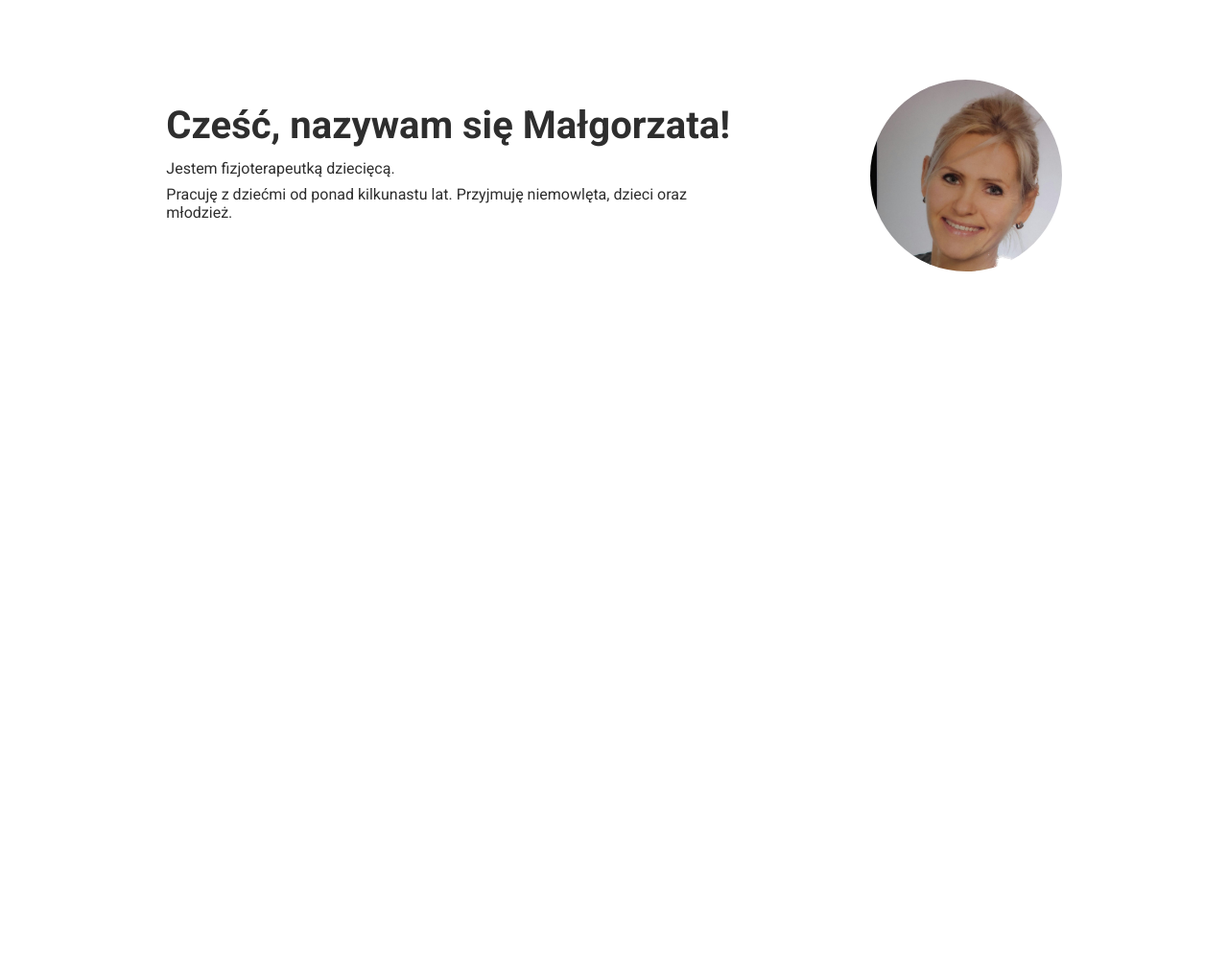
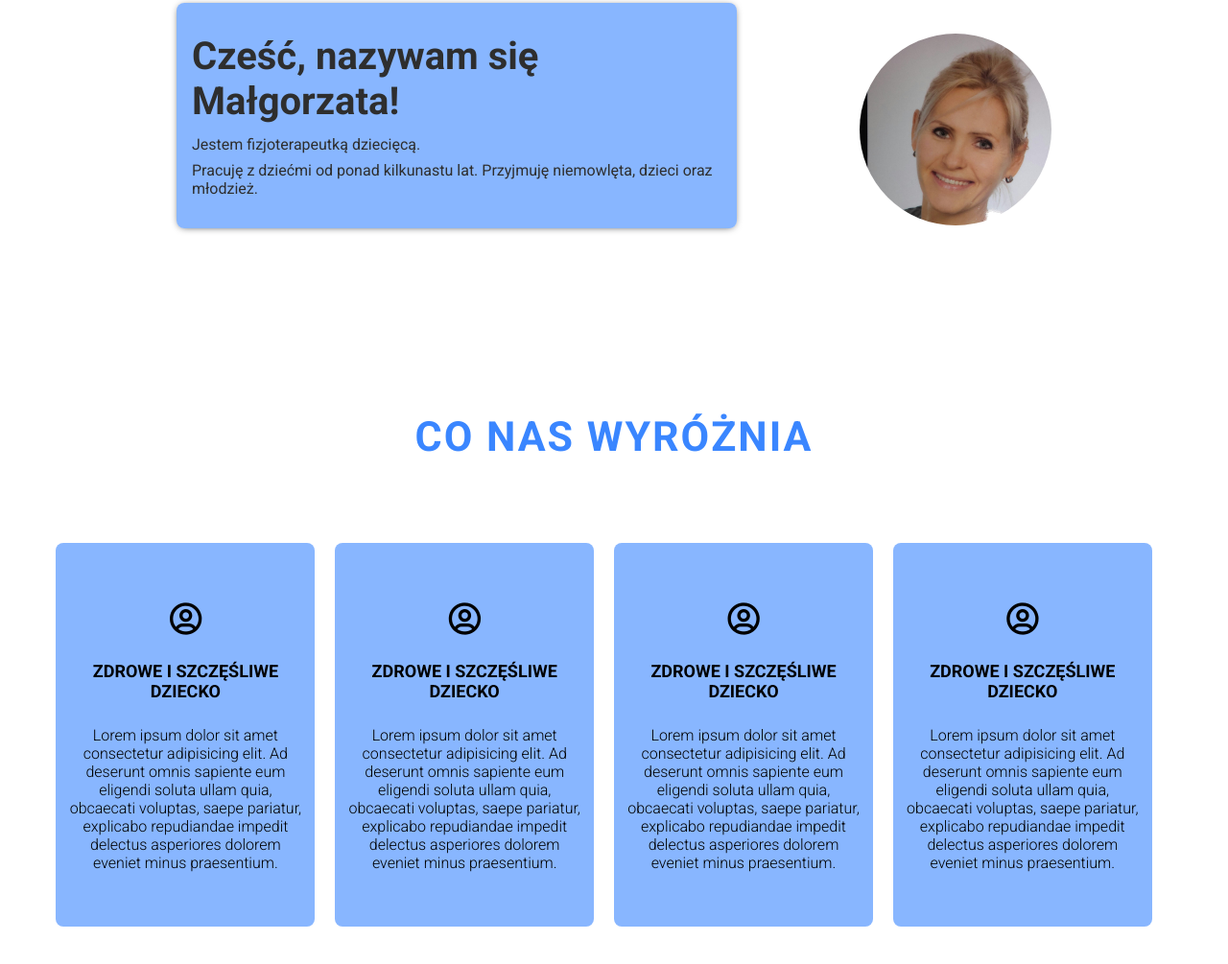
Before and after one commit to cieslinho/rehabilitacja, a plain HTML site: page index.html in a window 1280 px wide. Shown: the part 813-1818 px from the top of the page at 96% size. Before the commit the page ends 1260 px from the top, so only its background shows below. Drawn offline with nearby package versions, Linux system fonts and the light colour scheme.

Commit message:
added new section features

```diff
--- a/index.html
+++ b/index.html
@@ -8,6 +8,7 @@
     <title>Rehabilitacja dzieci i młodzieży Małgorzata Cieśla - Opole</title>
     <link rel="preconnect" href="https://fonts.googleapis.com">
     <link rel="preconnect" href="https://fonts.gstatic.com" crossorigin>
+    <link rel="stylesheet" href="https://cdn.jsdelivr.net/npm/@tabler/icons@latest/iconfont/tabler-icons.min.css">
     <link href="https://fonts.googleapis.com/css2?family=Roboto:wght@300;400;700&display=swap" rel="stylesheet">
     <link rel="stylesheet" href="css/main.css">
 </head>
@@ -44,14 +45,14 @@
         </div>
     </nav>
 
-    <header class="header section">
+    <header class="header">
         <h1 class="header__title">Rehabilitacja dzieci i młodzieży</h1>
         <h2 class="header__subtitle">Małgorzata Cieśla</h2>
         <a href="#aboutme" class="header__btn btn-special-animation">zobacz ofertę</a>
     </header>
 
     <main class="main">
-        <section id="aboutme" class="aboutme section-padding section white-section">
+        <section id="aboutme" class="aboutme section-padding">
             <div class="container">
                 <h2 class="section-title">o mnie</h2>
                 <div class="aboutme__box">
@@ -65,8 +66,45 @@
                         <img src="./img/me.jpg" alt="mgr Małgorzata Cieśla fizjoterapeutka" class="aboutme__img">
                     </div>
                 </div>
+            </div>
+        </section>
+        <section class="features section-padding">
+            <div class="container">
+                <h2 class="section-title">co nas wyróżnia</h2>
+                <div class="features__boxes">
+                    <div class="features__box">
+                        <i class="ti ti-user-circle features__box-icon"></i>
+                        <p class="features__box-title">zdrowe i szczęśliwe dziecko</p>
+                        <p class="features__box-description">Lorem ipsum dolor sit amet consectetur adipisicing elit. Ad
+                            deserunt omnis sapiente eum eligendi soluta ullam quia, obcaecati voluptas, saepe pariatur,
+                            explicabo repudiandae impedit delectus asperiores dolorem eveniet minus praesentium.</p>
+                    </div>
+                    <div class="features__box">
+                        <i class="ti ti-user-circle features__box-icon"></i>
+                        <p class="features__box-title">zdrowe i szczęśliwe dziecko</p>
+                        <p class="features__box-description">Lorem ipsum dolor sit amet consectetur adipisicing elit. Ad
+                            deserunt omnis sapiente eum eligendi soluta ullam quia, obcaecati voluptas, saepe pariatur,
+                            explicabo repudiandae impedit delectus asperiores dolorem eveniet minus praesentium.</p>
+                    </div>
+                    <div class="features__box">
+                        <i class="ti ti-user-circle features__box-icon"></i>
+                        <p class="features__box-title">zdrowe i szczęśliwe dziecko</p>
+                        <p class="features__box-description">Lorem ipsum dolor sit amet consectetur adipisicing elit. Ad
+                            deserunt omnis sapiente eum eligendi soluta ullam quia, obcaecati voluptas, saepe pariatur,
+                            explicabo repudiandae impedit delectus asperiores dolorem eveniet minus praesentium.</p>
+                    </div>
+                    <div class="features__box">
+                        <i class="ti ti-user-circle features__box-icon"></i>
+                        <p class="features__box-title">zdrowe i szczęśliwe dziecko</p>
+                        <p class="features__box-description">Lorem ipsum dolor sit amet consectetur adipisicing elit. Ad
+                            deserunt omnis sapiente eum eligendi soluta ullam quia, obcaecati voluptas, saepe pariatur,
+                            explicabo repudiandae impedit delectus asperiores dolorem eveniet minus praesentium.</p>
+                    </div>
+                </div>
+            </div>
 
-            </div>
+
+
         </section>
     </main>
 
--- a/scss/_components.scss
+++ b/scss/_components.scss
@@ -1,5 +1,6 @@
 .container {
 	margin: 0 auto;
+	padding: 0 1em;
 	width: 100%;
 	max-width: 1200px;
 }
@@ -51,7 +52,6 @@
 	position: relative;
 	margin-bottom: 2em;
 	font-size: 3rem;
-	// font-weight: 300;
 	text-transform: uppercase;
 	text-align: center;
 	color: $mainColor;
@@ -59,7 +59,7 @@
 }
 
 .section-padding {
-	padding: 6em 2em;
+	padding: 3em 0em;
 }
 
 @media (min-width: 768px) {
@@ -67,14 +67,11 @@
 		font-size: 3.6rem;
 	}
 	.section-padding {
-		padding: 8em 2em;
+		padding: 5em 1em;
 	}
 }
 @media (min-width: 992px) {
 	.section-title {
 		font-size: 4.3rem;
 	}
-	.section-padding {
-		padding: 10em 2em;
-	}
 }
--- a/scss/main.scss
+++ b/scss/main.scss
@@ -42,13 +42,11 @@ body {
 		height: 70px;
 	}
 	&__logo {
-		margin-left: 0.5em;
 		width: 100%;
 		height: 60px;
 		object-fit: contain;
 	}
 	.burger-btn {
-		margin-right: 0.5em;
 		padding: 0.8em;
 		cursor: pointer;
 		border: 1px solid transparent;
@@ -210,6 +208,7 @@ body {
 		flex-direction: column;
 	}
 	&__textbox {
+		padding: 2em 1em;
 		margin-bottom: 2em;
 		display: flex;
 		flex-direction: column;
@@ -217,6 +216,9 @@ body {
 		align-items: center;
 		color: $dark;
 		text-align: center;
+		background-color: rgba($mainColor, $alpha: 0.6);
+		box-shadow: 0px 1px 8px -3.5px rgba(0, 0, 0, 1);
+		border-radius: 8px;
 	}
 	&__title {
 		font-size: 4rem;
@@ -233,6 +235,40 @@ body {
 		height: 200px;
 		object-fit: cover;
 		border-radius: 50%;
+	}
+}
+
+// section features
+.features {
+	&__boxes {
+		display: flex;
+		justify-content: center;
+		align-items: center;
+		flex-direction: column;
+	}
+	&__box {
+		padding: 2em 0.8em;
+		margin-bottom: 0.5em;
+		display: flex;
+		flex-direction: column;
+		align-items: center;
+		justify-content: space-evenly;
+		width: 270px;
+		height: 400px;
+		background-color: rgba($mainColor, $alpha: 0.6);
+		border-radius: 8px;
+		text-align: center;
+		&-icon {
+			font-size: 4rem;
+		}
+		&-title {
+			font-size: 1.8rem;
+			text-transform: uppercase;
+			font-weight: 700;
+		}
+		&-description {
+			font-weight: 300;
+		}
 	}
 }
 
@@ -274,6 +310,15 @@ body {
 			width: 50%;
 		}
 	}
+	.features {
+		&__boxes {
+			flex-direction: row;
+			flex-wrap: wrap;
+		}
+		&__box {
+			margin-right: 1.3em;
+		}
+	}
 }
 @media (min-width: 992px) {
 	.header {
```
Also changed, not shown: css/main.css, 1 other file.
